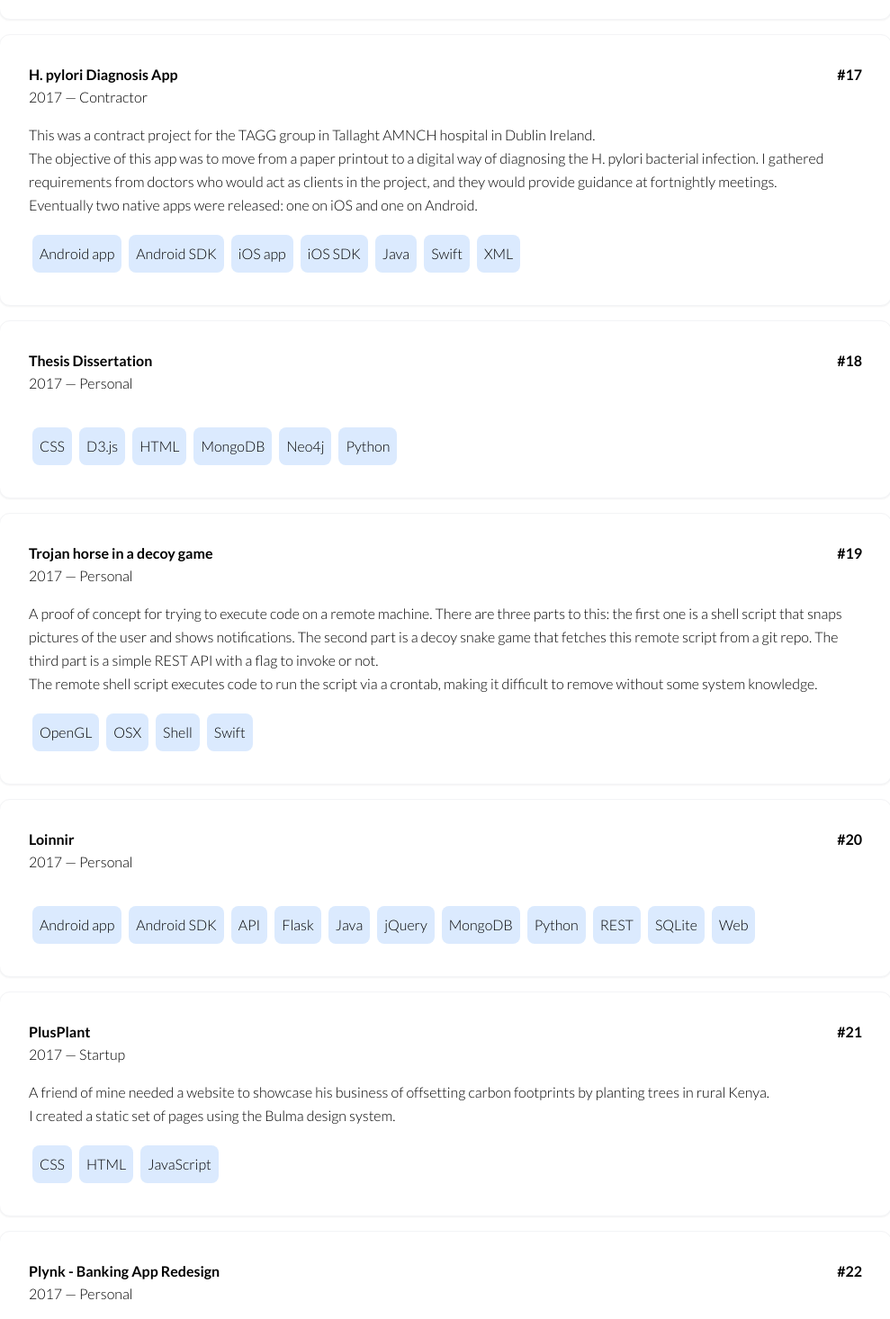
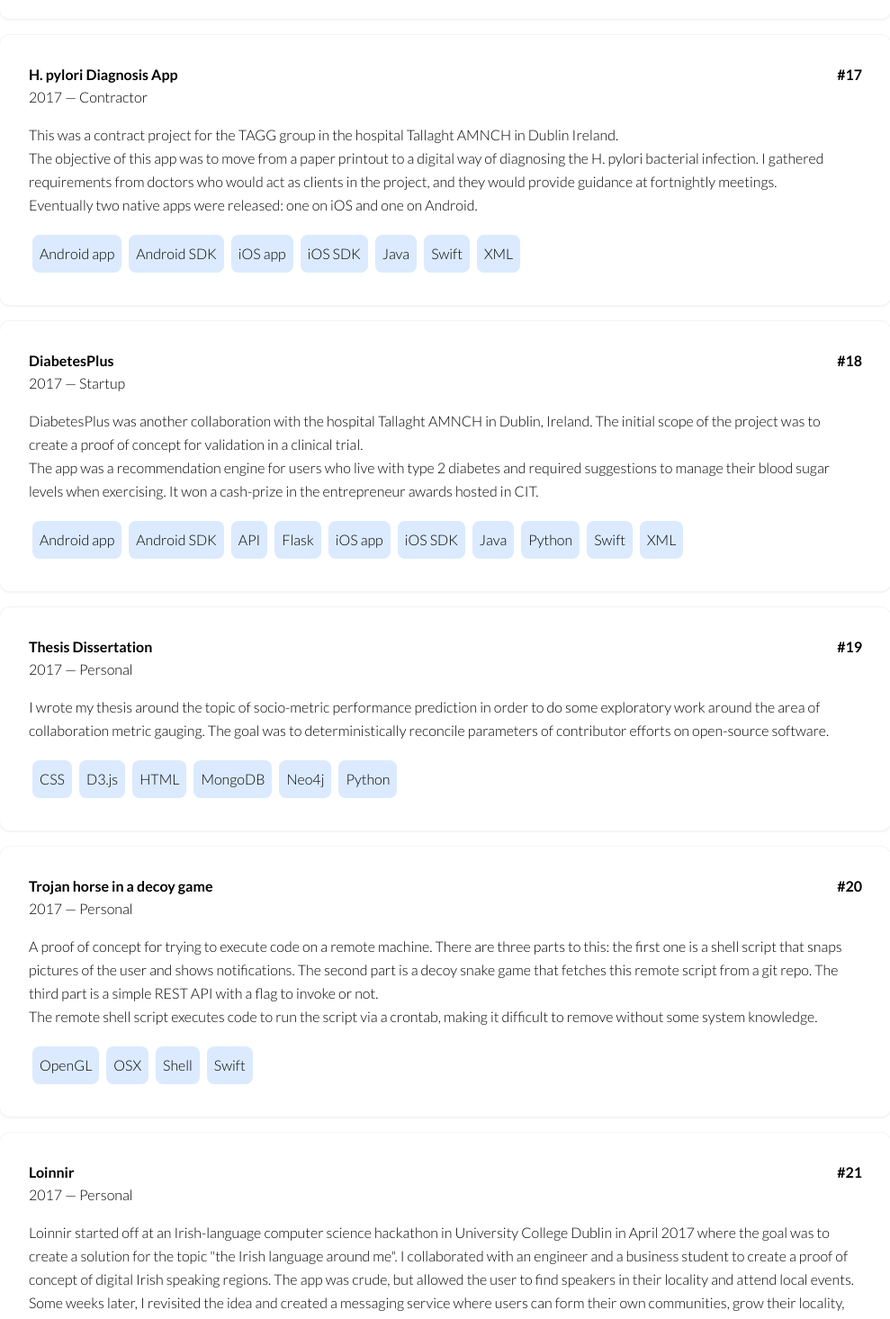
Before and after one commit to oflynned/personal-website, a Next.js app: page /portfolio in a window 1280 px wide. Shown: the part 4400-5866 px from the top of the page at 90% size, without its empty margins (145-1134 px from the left). Built offline with nearby package versions, Linux system fonts and the light colour scheme.

Commit message:
chore: add more info to project data

```diff
--- a/src/data/projects/2017.ts
+++ b/src/data/projects/2017.ts
@@ -49,7 +49,7 @@ export const projects_2017: Project[] = [
   {
     name: 'H. pylori Diagnosis App',
     description: [
-      'This was a contract project for the TAGG group in Tallaght AMNCH hospital in Dublin Ireland.',
+      'This was a contract project for the TAGG group in the hospital Tallaght AMNCH in Dublin Ireland.',
       'The objective of this app was to move from a paper printout to a digital way of diagnosing the H. pylori bacterial infection. I gathered requirements from doctors who would act as clients in the project, and they would provide guidance at fortnightly meetings.',
       'Eventually two native apps were released: one on iOS and one on Android.',
     ],
@@ -66,8 +66,31 @@ export const projects_2017: Project[] = [
     ],
   },
   {
+    name: 'DiabetesPlus',
+    year: 2017,
+    type: ProjectType.STARTUP,
+    description: [
+      'DiabetesPlus was another collaboration with the hospital Tallaght AMNCH in Dublin, Ireland. The initial scope of the project was to create a proof of concept for validation in a clinical trial.',
+      'The app was a recommendation engine for users who live with type 2 diabetes and required suggestions to manage their blood sugar levels when exercising. It won a cash-prize in the entrepreneur awards hosted in CIT.',
+    ],
+    technologies: [
+      Framework.FLASK,
+      Language.PYTHON,
+      Platform.API,
+      Platform.ANDROID_APP,
+      Framework.ANDROID_SDK,
+      Language.JAVA,
+      Platform.IOS_APP,
+      Framework.IOS_SDK,
+      Language.SWIFT,
+      Language.XML,
+    ],
+  },
+  {
     name: 'Thesis Dissertation',
-    description: [],
+    description: [
+      'I wrote my thesis around the topic of socio-metric performance prediction in order to do some exploratory work around the area of collaboration metric gauging. The goal was to deterministically reconcile parameters of contributor efforts on open-source software. ',
+    ],
     year: 2017,
     type: ProjectType.PERSONAL,
     technologies: [
@@ -96,8 +119,13 @@ export const projects_2017: Project[] = [
   },
   {
     name: 'Loinnir',
-    description: [],
+    description: [
+      'Loinnir started off at an Irish-language computer science hackathon in University College Dublin in April 2017 where the goal was to create a solution for the topic "the Irish language around me". I collaborated with an engineer and a business student to create a proof of concept of digital Irish speaking regions. The app was crude, but allowed the user to find speakers in their locality and attend local events.',
+      'Some weeks later, I revisited the idea and created a messaging service where users can form their own communities, grow their locality, and matchmaking users interested in chatting with others.',
+      'At its peak, the service had >550 users, and a 30 day mean-retention rate.',
+    ],
     year: 2017,
+    notable: true,
     type: ProjectType.PERSONAL,
     technologies: [
       Language.PYTHON,
@@ -117,7 +145,7 @@ export const projects_2017: Project[] = [
     name: 'PlusPlant',
     description: [
       'A friend of mine needed a website to showcase his business of offsetting carbon footprints by planting trees in rural Kenya.',
-      'I created a static set of pages using the Bulma design system.',
+      'I created a static website using the Bulma design system for them to showcase their idea and attract investors.',
     ],
     year: 2017,
     type: ProjectType.STARTUP,
--- a/src/data/projects/2022.ts
+++ b/src/data/projects/2022.ts
@@ -21,7 +21,7 @@ export const projects_2022: Project[] = [
     technologies: [...usualApiStack],
   },
   {
-    name: 'DiabetesPlus',
+    name: 'DiabetesPlus v2',
     year: 2022,
     type: ProjectType.PERSONAL,
 
```
